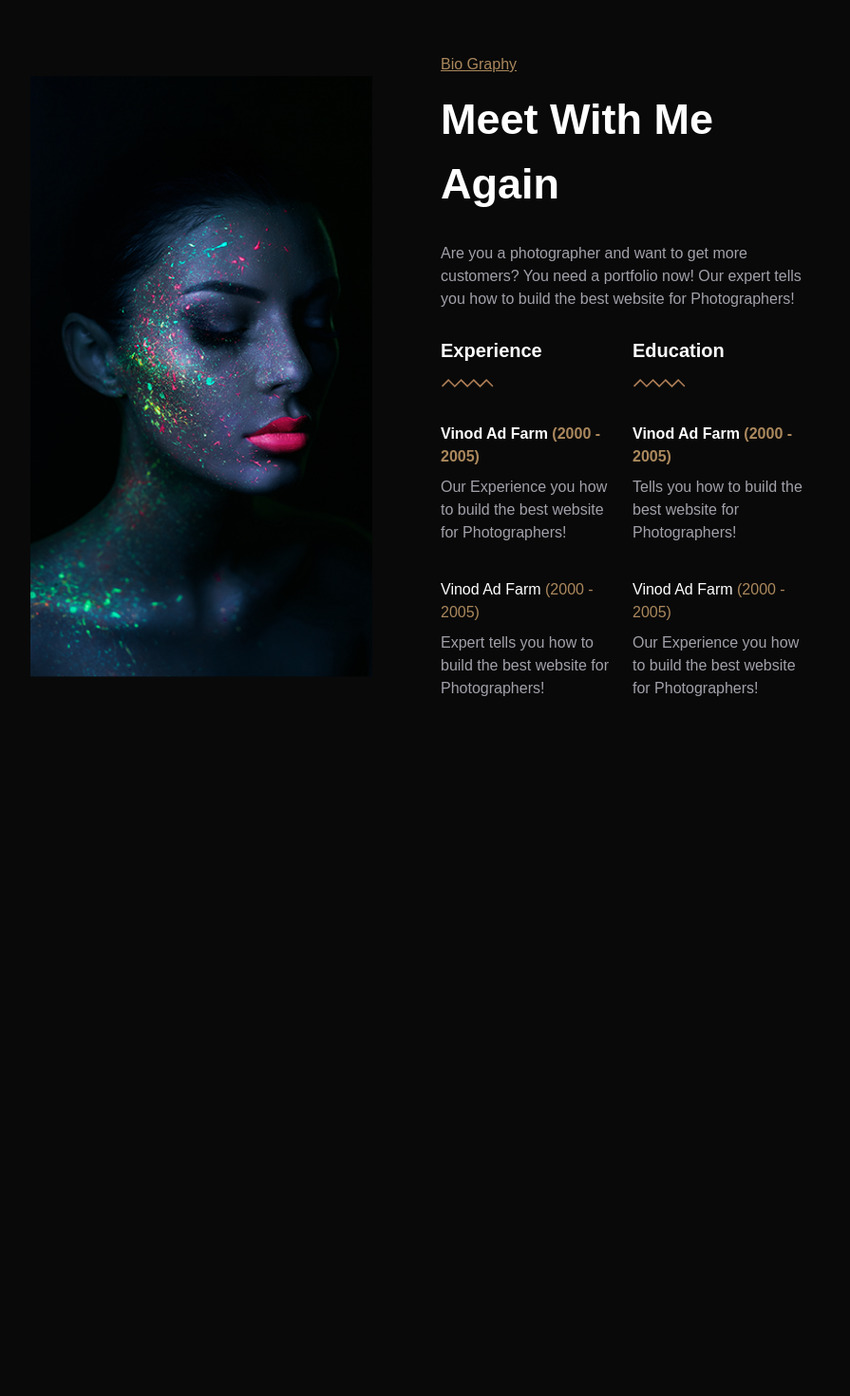
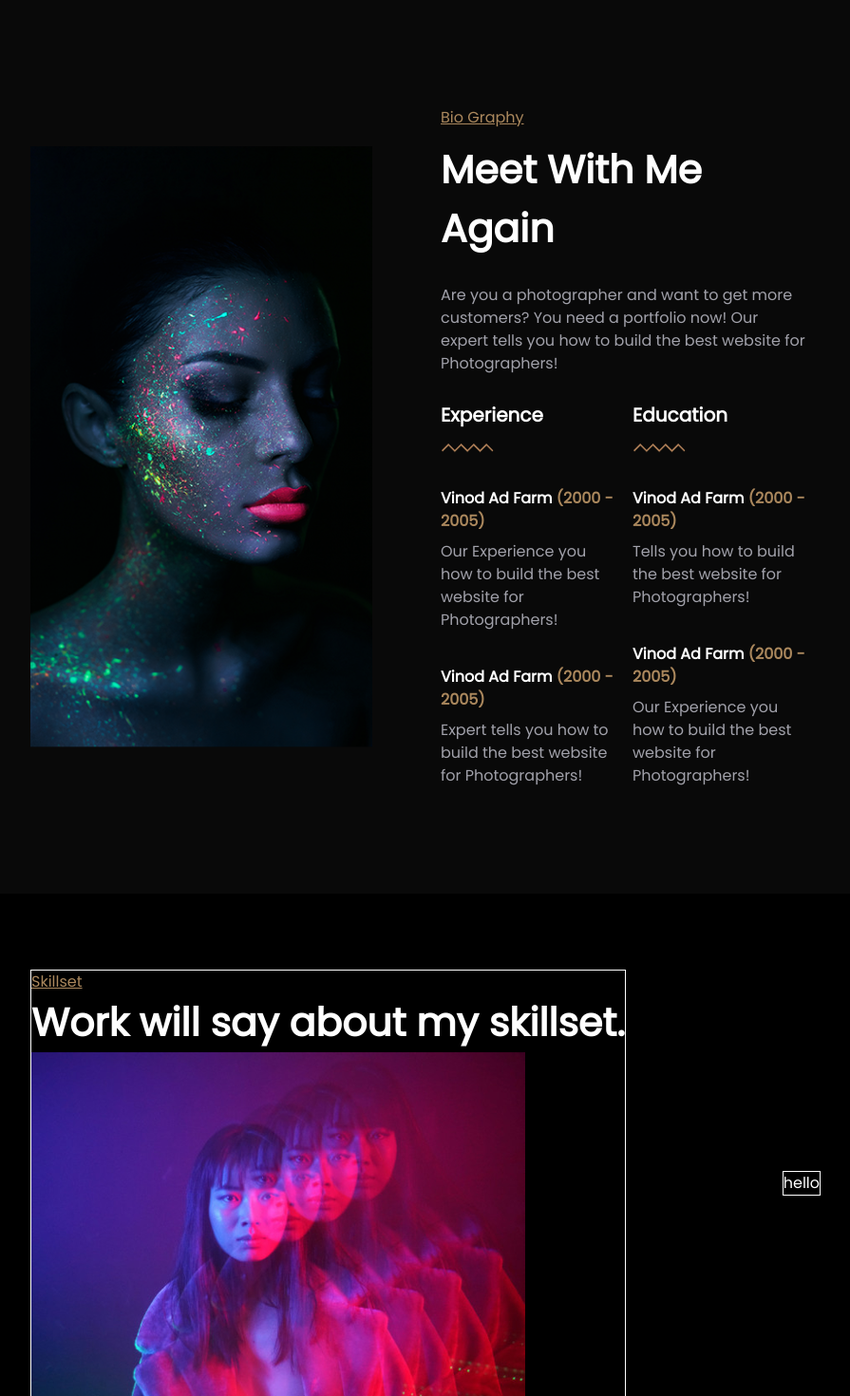
Before and after one commit to tamannaBithy/model-canvas, a Next.js app: page / in a window 1280 px wide. Shown: the top 1470 px of the page at 95% size, without its empty margins (192-1087 px from the left). Before the commit the page ends 800 px from the top, so only its background shows below. Built offline with nearby package versions, Linux system fonts and the light colour scheme.

Commit message:
[in progress] skillset

```diff
--- a/app/components/Biography.jsx
+++ b/app/components/Biography.jsx
@@ -12,9 +12,9 @@ const Biography = () => {
         alt="biography"
       />
 
-      <div className="p-4 space-y-3 text-center lg:text-left">
-        <p className="text-secondary underline ">Bio Graphy</p>
-        <p className="lg:text-[45px] text-[35px] font-extrabold pb-4">Meet With Me Again</p>
+      <div className="biography-text">
+        <p className="heading-2">Bio Graphy</p>
+        <p className="heading pb-4">Meet With Me Again</p>
         <p className="text-muted">
           Are you a photographer and want to get more customers? You need a
           portfolio now! Our expert tells you how to build the best website for
@@ -38,7 +38,7 @@ const Biography = () => {
                 </p>
               </div>
               <div className="space-y-2">
-                <p>
+                <p className="font-bold">
                   Vinod Ad Farm{" "}
                   <span className="text-secondary">(2000 - 2005)</span>
                 </p>
@@ -64,7 +64,7 @@ const Biography = () => {
                 </p>
               </div>
               <div className="space-y-2">
-                <p>
+                <p className="font-bold">
                   Vinod Ad Farm{" "}
                   <span className="text-secondary">(2000 - 2005)</span>
                 </p>
--- a/app/components/SkillSet.jsx
+++ b/app/components/SkillSet.jsx
@@ -1,11 +1,22 @@
-import React from 'react';
+import Image from "next/image";
+import React from "react";
+import skill from "../../public/skill.png";
 
 const SkillSet = () => {
-    return (
-        <div>
-
+  return (
+    <div className=" bg-black">
+      <div className="h-margin lg:flex lg:justify-between lg:items-center pt-20">
+        <div className="testb">
+          <p className="heading-2">Skillset</p>
+          <p className="heading">Work will say about my skillset.</p>
+          <Image src={skill} alt="skill"/>
         </div>
-    );
+        <div className="testb">
+            <p>hello</p>
+        </div>
+      </div>
+    </div>
+  );
 };
 
 export default SkillSet;
--- a/app/globals.css
+++ b/app/globals.css
@@ -4,7 +4,7 @@
 
 
 html{
-  font-family: "DM Sans", sans-serif;
+  font-family: 'Poppins', sans-serif;
   background-color: #090909
 }
 
@@ -21,19 +21,28 @@ p {
   color: white;
 }
 
+.heading{
+  @apply lg:text-[41px] text-[35px] font-bold;
+}
+
+.heading-2{
+  @apply text-secondary underline
+}
+
 .wrapper {
-  @apply max-w-[3000px] mx-auto;
+  @apply max-w-[3000px] mx-auto space-y-24;
 }
 
 .h-margin {
   @apply md:mx-56;
 }
 
-.vertical-space{
-  @apply space-y-10
-}
 
 
 .biography-container{
   @apply lg:flex lg:justify-between lg:items-center lg:space-x-14
 }
+
+.biography-text{
+  @apply mt-5 lg:mt-0 p-4 space-y-3 text-center lg:text-left
+}
--- a/app/layout.js
+++ b/app/layout.js
@@ -1,5 +1,12 @@
 import './globals.css'
+import { Poppins } from 'next/font/google'
 
+
+const poppins = Poppins({
+  weight: '400',
+  subsets: ['latin'],
+  display: 'swap',
+})
 
 export const metadata = {
   title: 'Create Next App',
@@ -8,7 +15,7 @@ export const metadata = {
 
 export default function RootLayout({ children }) {
   return (
-    <html lang="en">
+    <html lang="en" className={poppins.className}>
       <body>{children}</body>
     </html>
   )
--- a/app/page.jsx
+++ b/app/page.jsx
@@ -11,7 +11,7 @@ import Testimonial from "./components/Testimonial";
 
 export default function Home() {
   return (
-    <div className="wrapper vertical-space">
+    <div className="wrapper">
      <Hero/>
      <Biography/>
      <SkillSet/>
```
Also changed, not shown: package.json (+6 -5 lines), public/skill.png (added), 1 other file (tests, documents, lock files or other folders).
